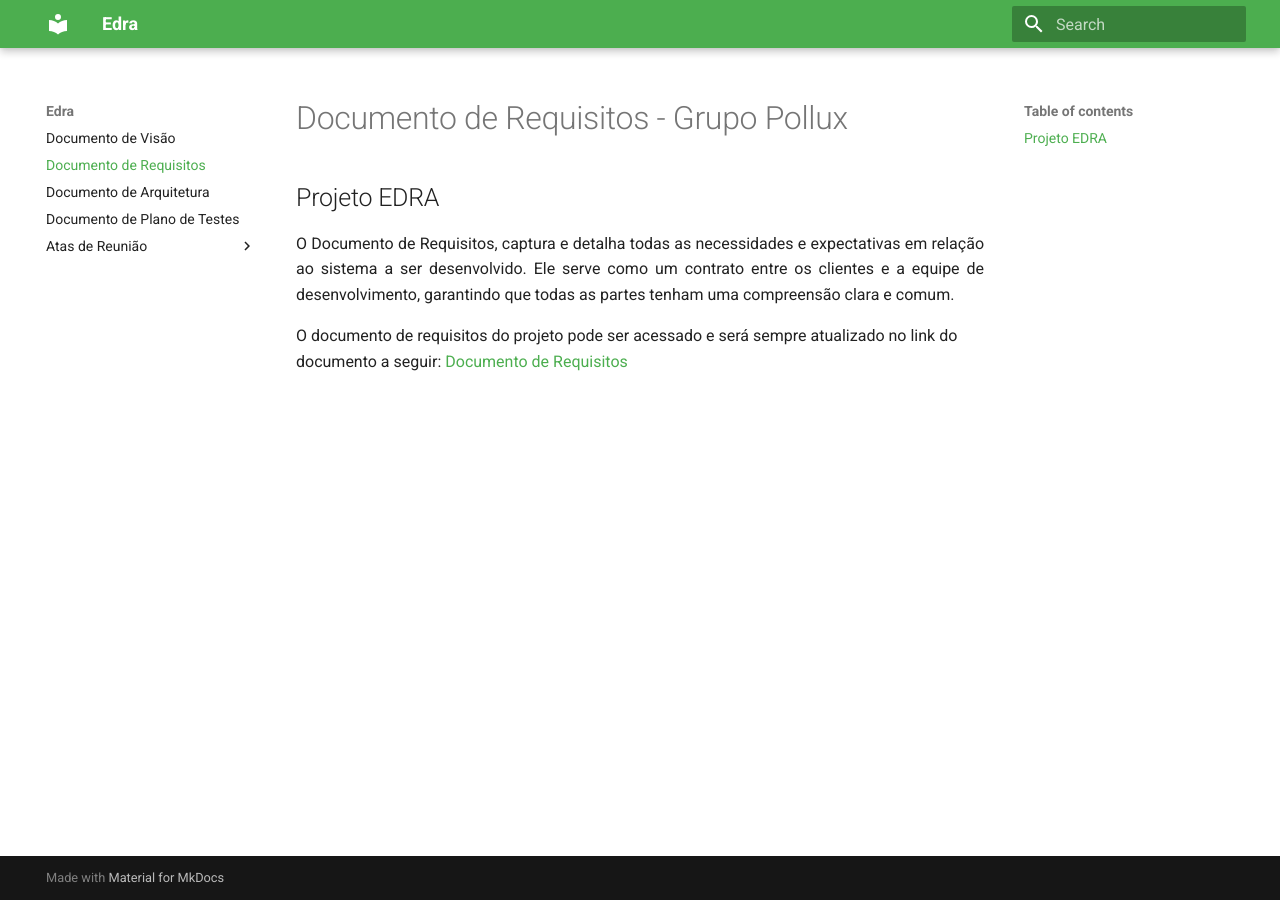
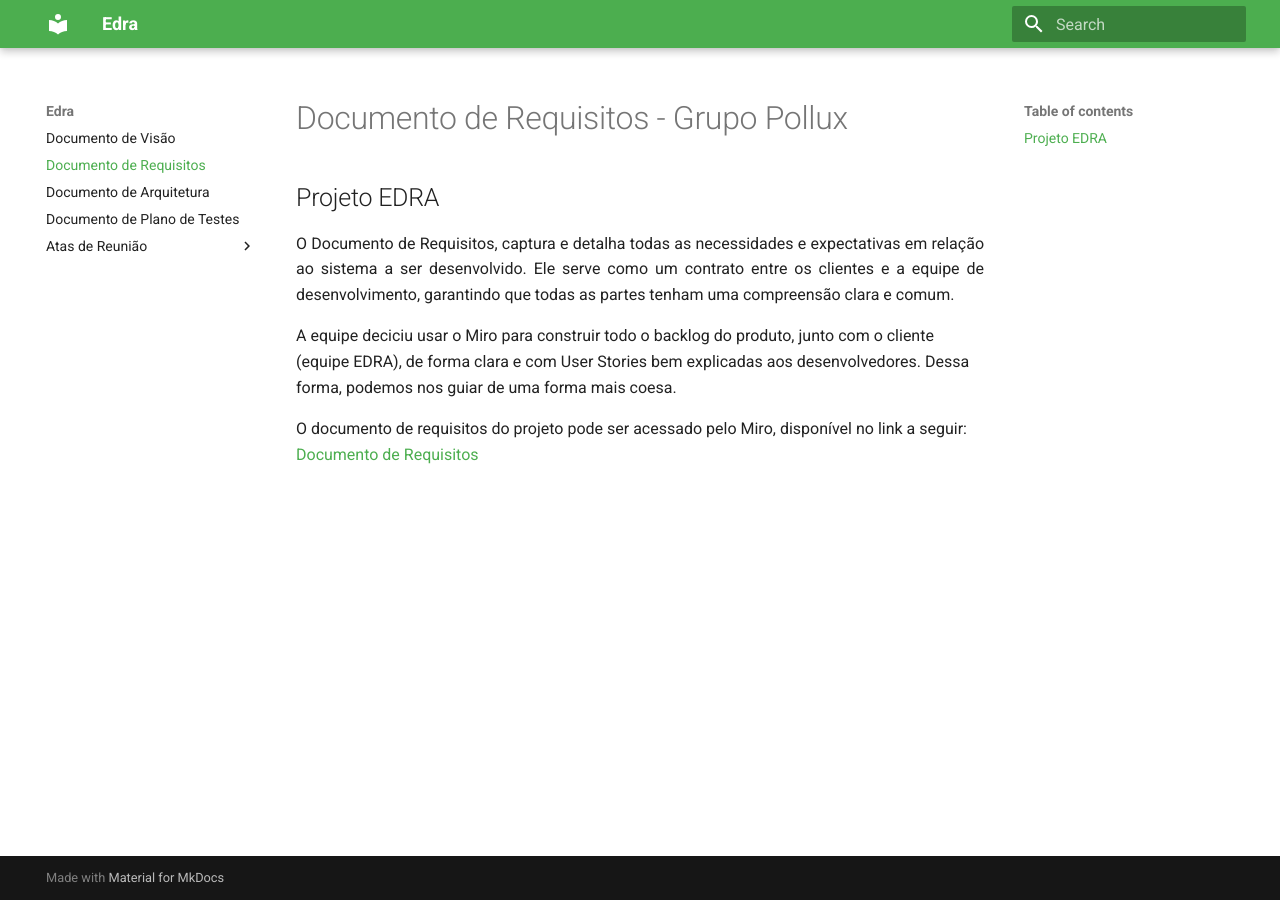
Before and after one commit to FGA0138-MDS-Ajax/2024.1-POLLUX, an MkDocs documentation site: the page built from docs/documento-requisitos/documento-requisitos.md, in a window 1280 px wide. Built offline with MkDocs 1.6.1 and Material for MkDocs 9.7.7, drawn with Linux system fonts in a browser that asks for light colours.

Commit message:
Atualização do documento de requisitos do projeto. COm participação de Maria Clara

```diff
--- a/docs/documento-requisitos/documento-requisitos.md
+++ b/docs/documento-requisitos/documento-requisitos.md
@@ -7,5 +7,6 @@ O Documento de Requisitos, captura e detalha todas as necessidades e expectativa
 </p>
 </div>
 
+A equipe deciciu usar o Miro para construir todo o backlog do produto, junto com o cliente (equipe EDRA), de forma clara e com User Stories bem explicadas aos desenvolvedores. Dessa forma, podemos nos guiar de uma forma mais coesa.
 
-O documento de requisitos do projeto pode ser acessado e será sempre atualizado no link do documento a seguir: [Documento de Requisitos]()
+O documento de requisitos do projeto pode ser acessado pelo Miro, disponível no link a seguir: [Documento de Requisitos](https://miro.com/welcomeonboard/aVRVSDNxVlN4djg3TGdxMDBaZzFCdnpTOHdxUjl3U0RLWXlzdVpadVRsTnhaSzJzTUtPVm9OT2c2NWFwbW50MXwzNDU4NzY0NTYzNzQxMDcwNDcxfDI=?share_link_id=423949009704)
```
